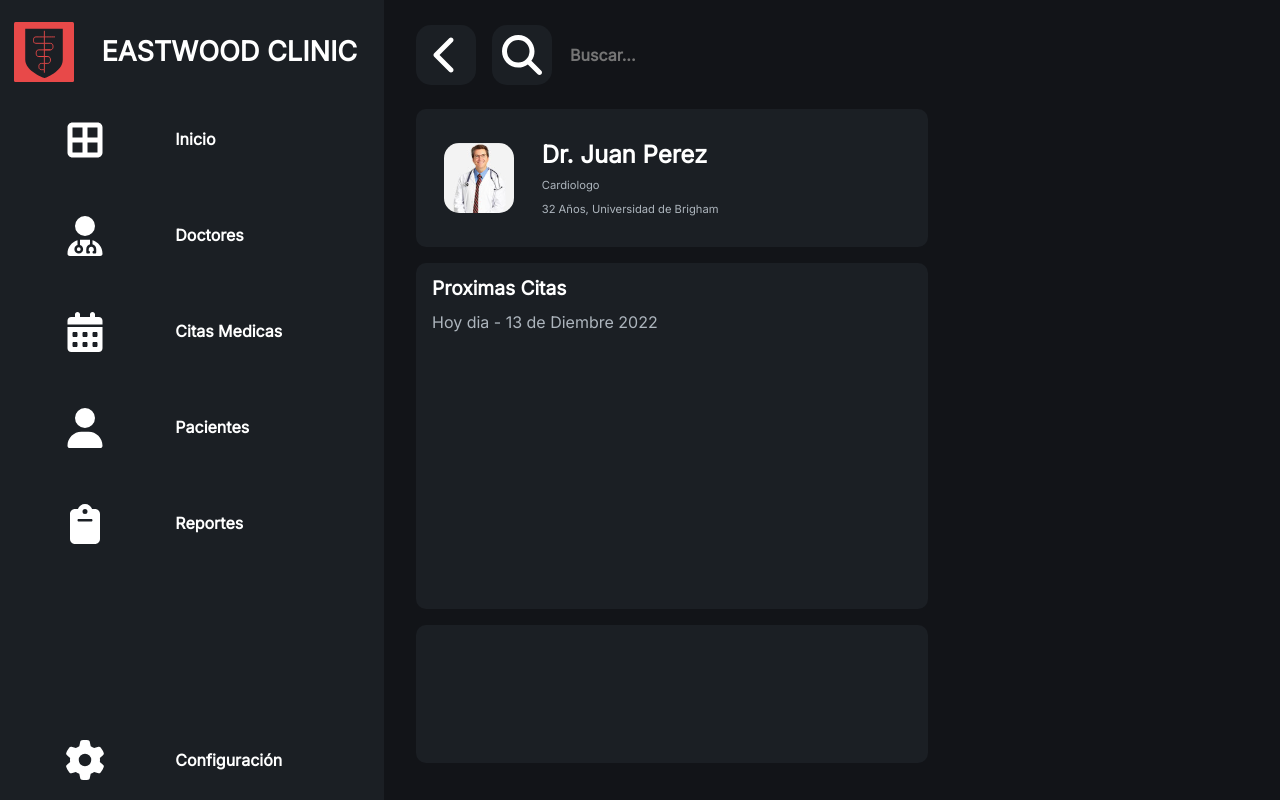
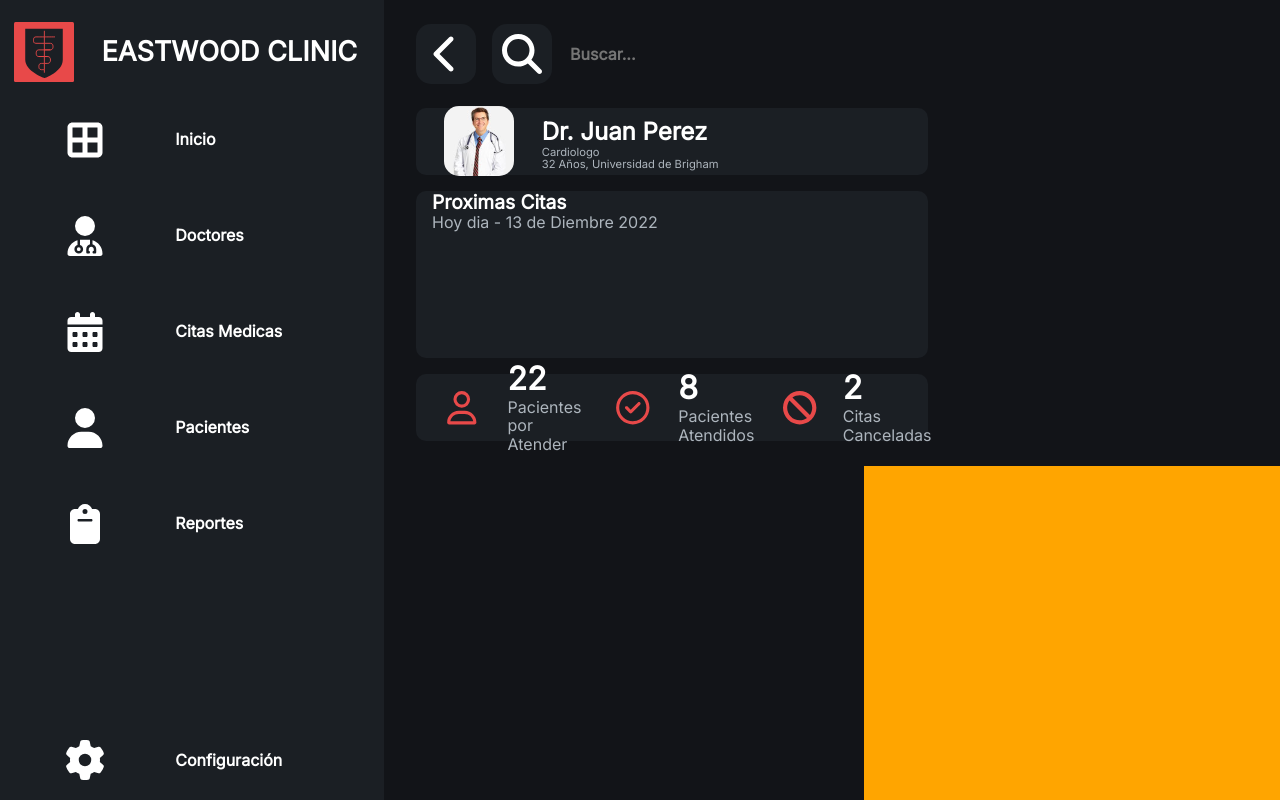
Before and after one commit to PR-Centros-Salud/Front-End-Web-App, a Next.js app: page /dashboard in a window 1280 px wide. Shown: the top 800 px of the page. Built offline with nearby package versions, Linux system fonts and the light colour scheme.

Commit message:
dashboard-updated-2

```diff
--- a/package.json
+++ b/package.json
@@ -10,6 +10,7 @@
   },
   "dependencies": {
     "@fortawesome/fontawesome-svg-core": "^6.2.0",
+    "@fortawesome/free-regular-svg-icons": "^6.2.0",
     "@fortawesome/free-solid-svg-icons": "^6.2.0",
     "@fortawesome/react-fontawesome": "^0.2.0",
     "axios": "^0.27.2",
--- a/pages/dashboard.js
+++ b/pages/dashboard.js
@@ -3,7 +3,8 @@ import Image from 'next/image'
 import Link from 'next/link'
 import { Scrollbar } from 'react-scrollbars-custom';
 import { FontAwesomeIcon } from '@fortawesome/react-fontawesome'
-import { faGear, faBorderAll, faUserDoctor, faCalendarDays, faUser, faClipboard, faChevronLeft, faMagnifyingGlass } from '@fortawesome/free-solid-svg-icons'
+import { faChevronLeft, faMagnifyingGlass, faBan } from '@fortawesome/free-solid-svg-icons'
+import { faUser, faCircleCheck } from '@fortawesome/free-regular-svg-icons'
 
 export default function Dashboard() {
     return (
@@ -40,8 +41,31 @@ export default function Dashboard() {
                         </div>
                     </div>
                     <div className='dashboard-page-section-2-2-3'>
+                        <div>
+                            { <FontAwesomeIcon icon={faUser} /> }
+                            <div className='mini-info'>
+                                <h3>22</h3>
+                                <h4>Pacientes por Atender</h4>
+                            </div>
+                        </div>
+                        <div>
+                            { <FontAwesomeIcon icon={faCircleCheck} /> }
+                            <div className='mini-info'>
+                                <h3>8</h3>
+                                <h4>Pacientes Atendidos</h4>
+                            </div>
+                        </div>
+                        <div>
+                            { <FontAwesomeIcon icon={faBan} /> }
+                            <div className='mini-info'>
+                                <h3>2</h3>
+                                <h4>Citas Canceladas</h4>
+                            </div>
+                        </div>
+                    </div>
+                </div>
+                <div className='dashboard-page-section-2-3'>
 
-                    </div>
                 </div>
             </div>
         </div>
--- a/styles/pages/dashboard.scss
+++ b/styles/pages/dashboard.scss
@@ -9,6 +9,7 @@
 
     &-section-2{
         @include flex;
+        display: flex;
         justify-content: space-evenly;
         flex-direction: column;
         width: 80%;
@@ -152,14 +153,67 @@
             }
             &-3 {
                 @include flex;
-                flex-direction: column;
+                flex-direction: row;
                 justify-content: space-evenly;
                 border-radius: 10px;
                 width: 100%;
                 height: 20%;
                 margin-top: 1rem;
                 background-color: $secondary-bg-color;
+
+                svg {
+                    height: 50%;
+                    width: 50%;
+                    color: #E84949;
+                    margin-left: 1rem;
+                    padding: 10px;
+                    border-radius: 15px;
+                }
+
+                div {
+                    @include flex;
+                    flex-direction: row;
+                    width: 100%;
+                    height: 100%;
+
+                    .mini-info {
+                        @include flex;
+                        flex-direction: column;
+                        justify-content: center;
+                        align-items: flex-start;
+                        width: 100%;
+                        height: 100%;
+                        margin-left: 1rem;
+
+                        h3 {
+                            font-size: 2rem;
+                            font-weight: 600;
+                            color: $main-font-color;
+                        }
+
+                        h4 {
+                            font-size: 1rem;
+                            font-weight: 300;
+                            color: #adb5bd;
+                        }
+
+                        h3, h4 {
+                            margin: 0;
+                        }
+                    }
+                }
             }
+        }
+        &-3 {
+            @include flex;
+            flex-direction: column;
+            justify-content: flex-start;
+            margin-inline-start: auto;
+            width: 50%;
+            height:100%;
+            margin-top: 1.5rem;
+            margin-right: 2rem;
+            background-color: orange;
         }
     }
 }
```
Also changed, not shown: 2 other files (tests, documents, lock files or other folders).
